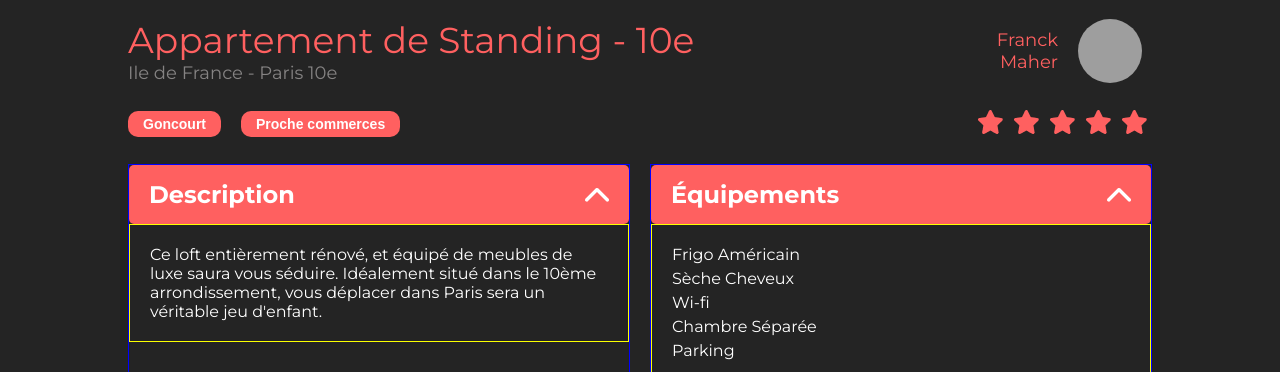
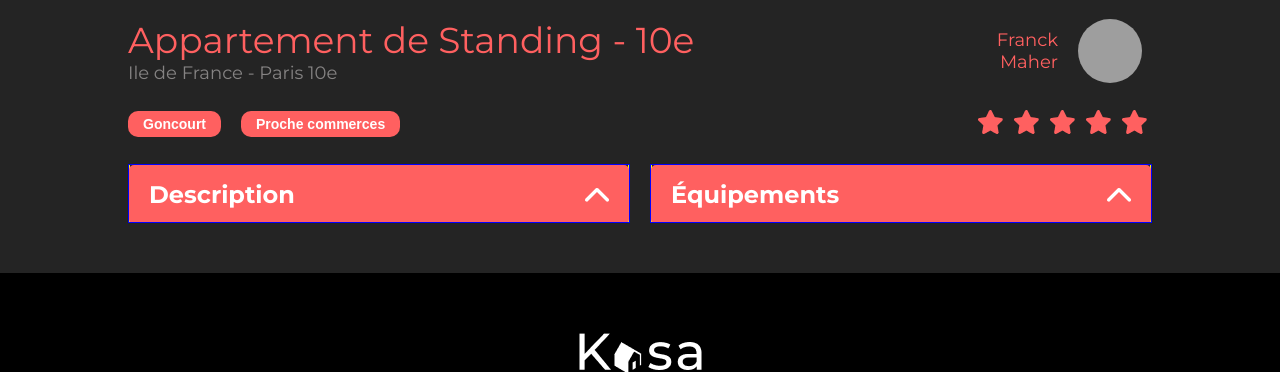
Before and after one commit to jeremie-00/kasa, a React (Vite) app: page /location/0979876d in a window 1280 px wide. Shown: the part 580-952 px from the top of the page. Built offline with nearby package versions, Linux system fonts and the light colour scheme; grey boxes are pictures that could not be loaded.

Commit message:
animation collaps

```diff
--- a/src/App.css
+++ b/src/App.css
@@ -233,7 +233,12 @@ img {
   width: 100%;
   border: 1px solid blue;
   overflow: hidden;
-  transition: height 1.2s ease-in-out;
+  max-height: 59px;
+  transition: max-height 1.2s linear;
+}
+.container-collaps.open {
+  transition: max-height 1.2s ease-in-out;
+  max-height: 1000px;
 }
 .container-collaps .collaps {
   display: flex;
@@ -249,11 +254,11 @@ img {
   cursor: pointer;
   width: 24px;
   height: 15px;
-  transition: transform 1.2s;
+  transition: transform 1.2s linear;
 }
 .container-collaps .collaps .rotate {
   transform: rotate(-180deg);
-  transition: transform 1.2s;
+  transition: transform 1.2s linear;
 }
 .container-collaps .content-collaps {
   display: flex;
@@ -261,7 +266,7 @@ img {
   z-index: -1;
   border: 1px solid rgb(251, 255, 0);
   transform: translateY(0);
-  transition: transform 1.2s;
+  transition: transform 1.2s ease-out;
 }
 .container-collaps .content-collaps ul,
 .container-collaps .content-collaps p {
@@ -270,9 +275,9 @@ img {
 .container-collaps .content-collaps li {
   margin-bottom: 5px;
 }
-.container-collaps .translate {
+.container-collaps .hidden {
   transform: translateY(-100%);
-  transition: transform 1.2s ease-in-out;
+  transition: transform 1.2s ease-in;
 }
 
 .logements {
--- a/src/components/collaps.jsx
+++ b/src/components/collaps.jsx
@@ -10,17 +10,17 @@ export default function Collaps({ children, title }) {
     }
 
     return (
-        <div className="container-collaps">
+        <div className={active ? 'container-collaps open' : 'container-collaps'}>
             <div className="collaps">
                 <h2>{title}</h2>
                 <img
-                    className='arrow'
+                    className={active ? 'arrow rotate' : 'arrow'}
                     src={arrowCollaps}
                     alt='arrow'
                     onClick={handleToggle}
                 />
             </div>
-            <div className='content-collaps'>
+            <div className={active ? 'content-collaps' : 'content-collaps hidden'}>
                 {children}
             </div>
         </div>
--- a/src/styles/components/_collaps.scss
+++ b/src/styles/components/_collaps.scss
@@ -4,15 +4,14 @@
     width: 100%;
     border: 1px solid blue;
     overflow: hidden;
-    transition: height 1.2s ease-in-out;
+    max-height: 59px;
+    transition: max-height 1.2s linear;
 
-    // &.open {
-    //     height: 100%;
-    // }
+    &.open {
+        transition: max-height 1.2s ease-in-out;
+        max-height: 1000px;
+    }
 
-    // &.closed {
-    //     height: 0%;
-    // }
     .collaps {
         display: flex;
         justify-content: space-between;
@@ -28,31 +27,35 @@
             cursor: pointer;
             width: 24px;
             height: 15px;
-            transition: transform 1.2s;
+            transition: transform 1.2s linear;
         }
+
         .rotate {
             transform: rotate(-180deg);
-            transition: transform 1.2s;
+            transition: transform 1.2s linear;
         }
     }
+
     .content-collaps {
         display: flex;
         position: relative;
         z-index: -1;
         border: 1px solid rgb(251, 255, 0);
         transform: translateY(0);
-                transition: transform 1.2s;
+        transition: transform 1.2s ease-out;
 
         ul,
-                p{
+        p {
             padding: 20px;
         }
+
         li {
             margin-bottom: 5px;
         }
     }
-        .translate {
+
+    .hidden {
         transform: translateY(-100%);
-            transition: transform 1.2s ease-in-out;
+        transition: transform 1.2s ease-in;
     }
 }
```
Also changed, not shown: 1 other file (tests, documents, lock files or other folders). Lines whose indentation alone changed are shown as unchanged.
